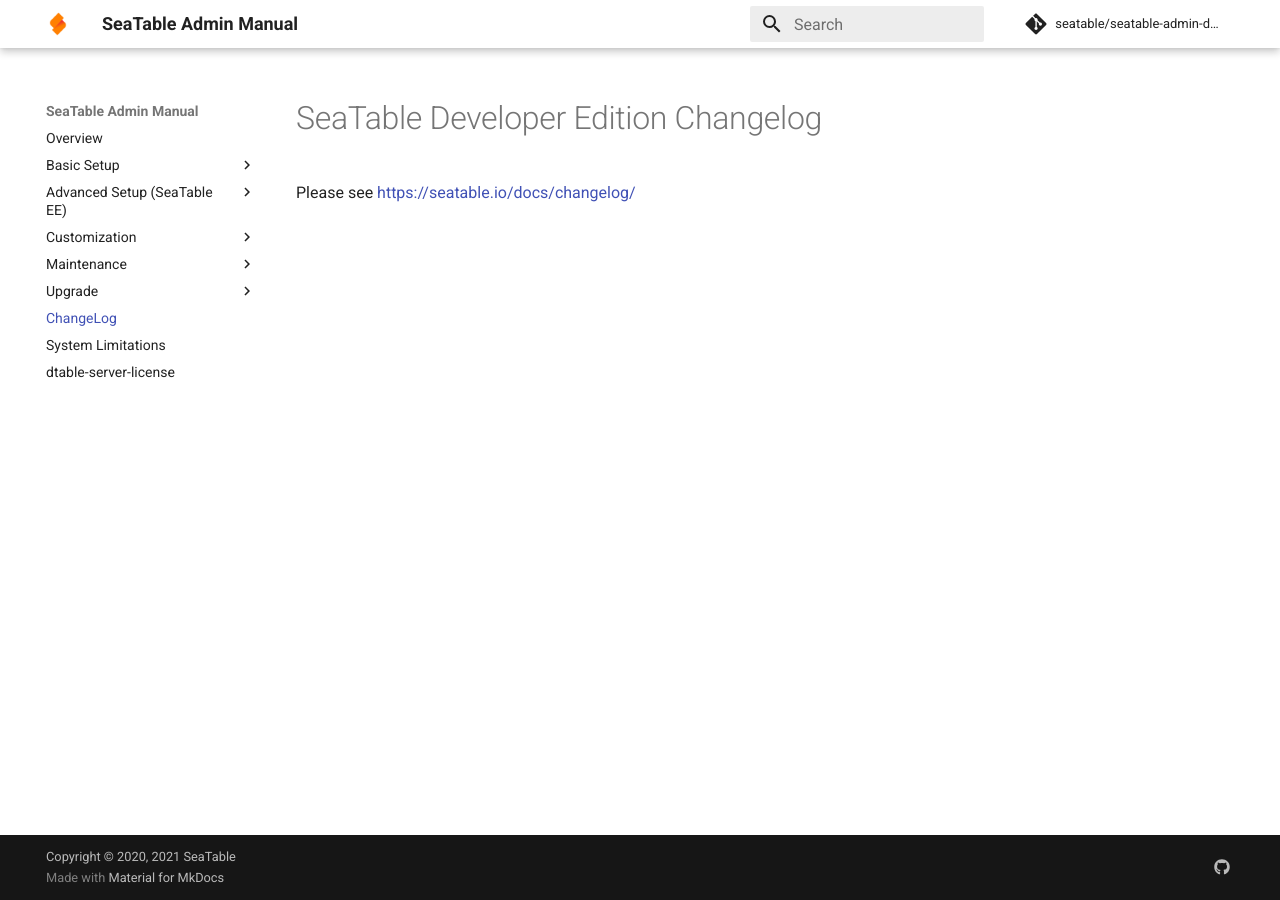
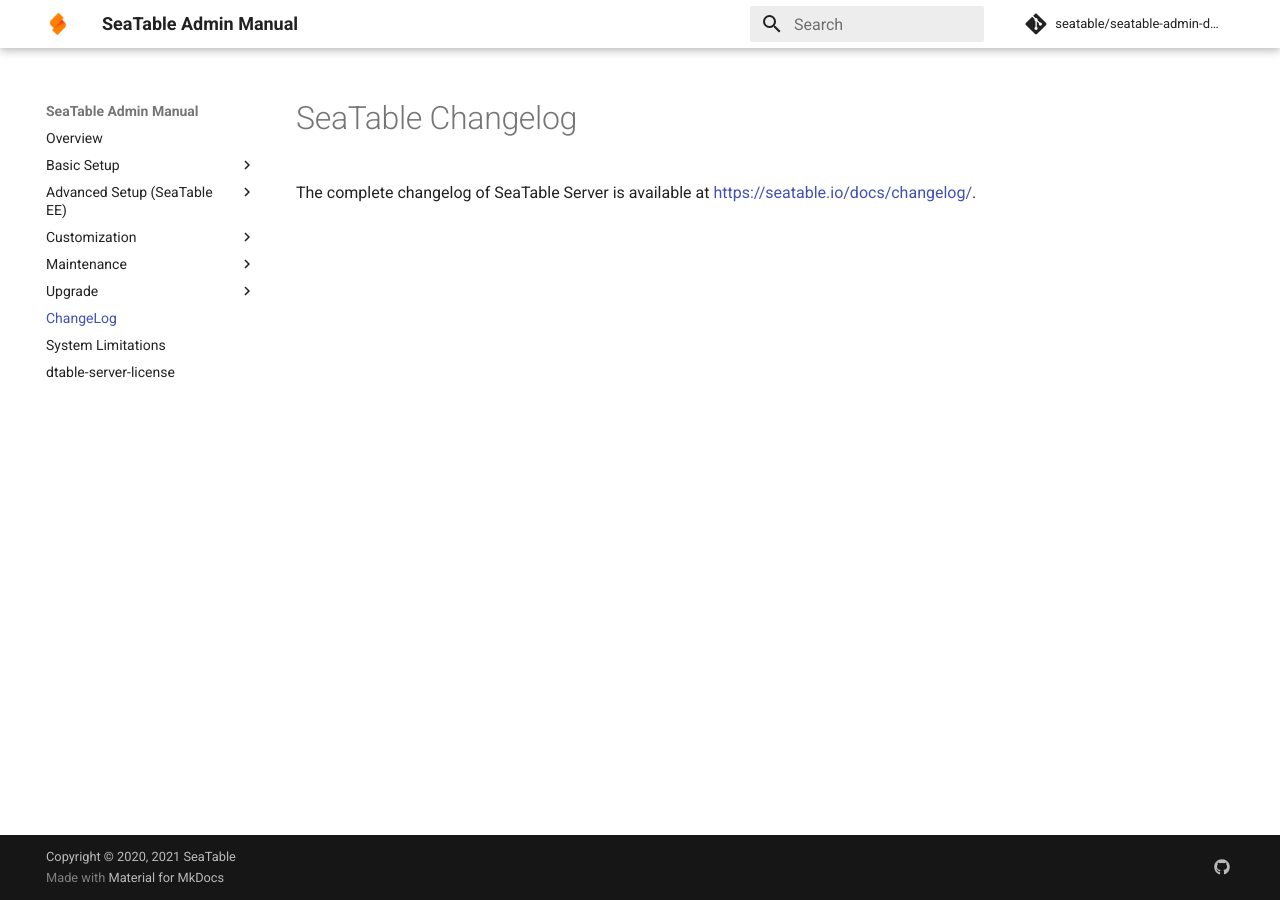
Before and after one commit to seatable/seatable-admin-docs, an MkDocs documentation site: the page built from manual/changelog/server-changelog.md, in a window 1280 px wide. Built offline with MkDocs 1.6.1 and Material for MkDocs 9.7.7, drawn with Linux system fonts in a browser that asks for light colours; comment, search, counter and statistics services are not loaded.

Commit message:
Generalization for SeaTable Server (without edition)

```diff
--- a/manual/changelog/server-changelog.md
+++ b/manual/changelog/server-changelog.md
@@ -1,3 +1,3 @@
-# SeaTable Developer Edition Changelog
+# SeaTable Changelog
 
-Please see <https://seatable.io/docs/changelog/>
+The complete changelog of SeaTable Server is available at <https://seatable.io/docs/changelog/>.
```
